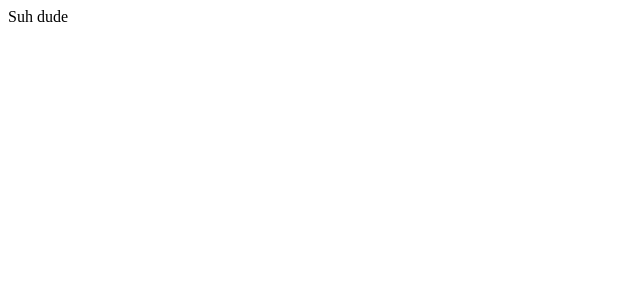
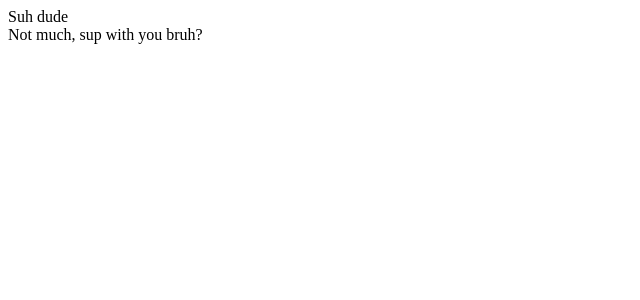
Before and after one commit to ryanferrer/Authorization, a React app: page / in a window 1280 px wide. Shown: the top 300 px of the page, without its empty margins (0-640 px from the left). Built offline with nearby package versions, Linux system fonts and the light colour scheme.

Commit message:
dev branch test commit

```diff
--- a/src/components/App.jsx
+++ b/src/components/App.jsx
@@ -4,7 +4,8 @@ class App extends Component {
   render() {
     return (
       <div>
-        Suh dude
+        Suh dude<br></br>
+        Not much, sup with you bruh?
       </div>
     );
   }
```
